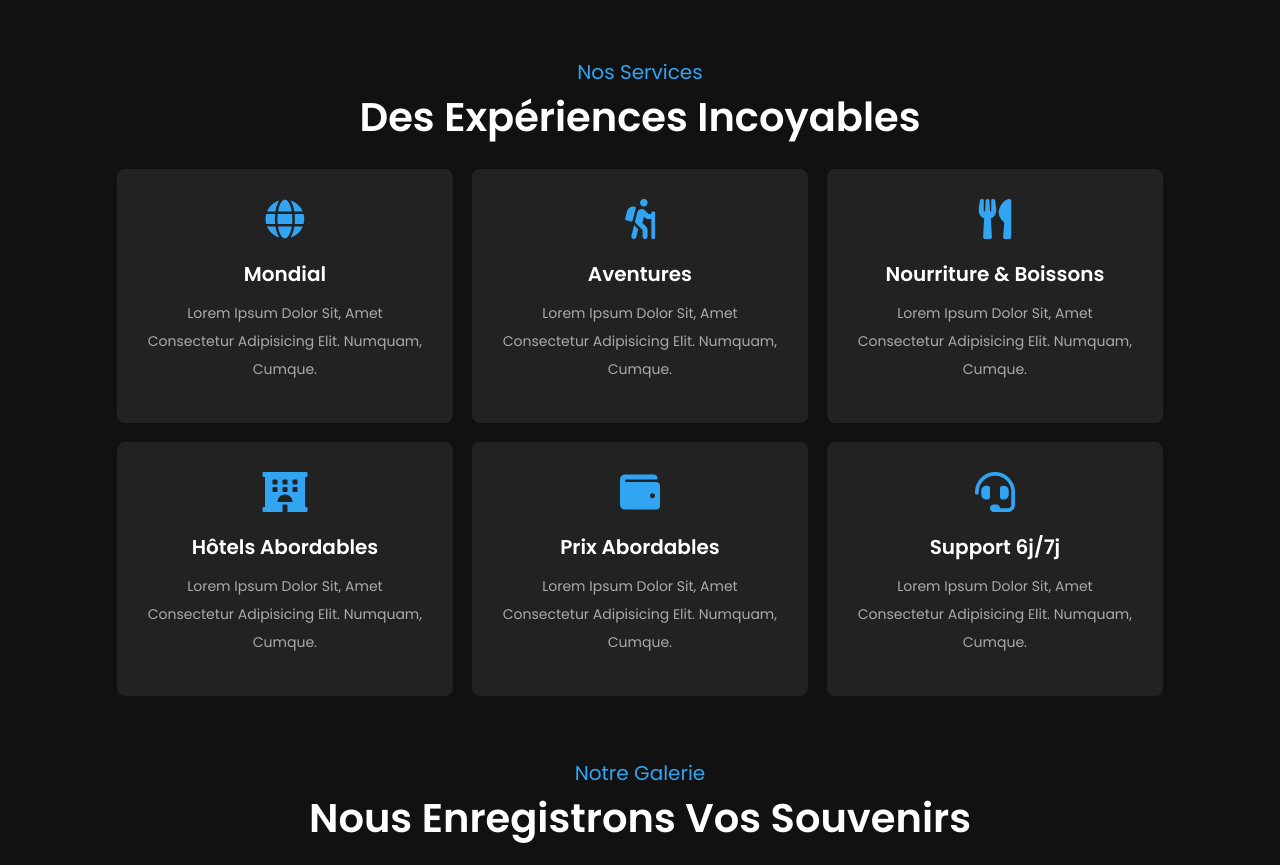
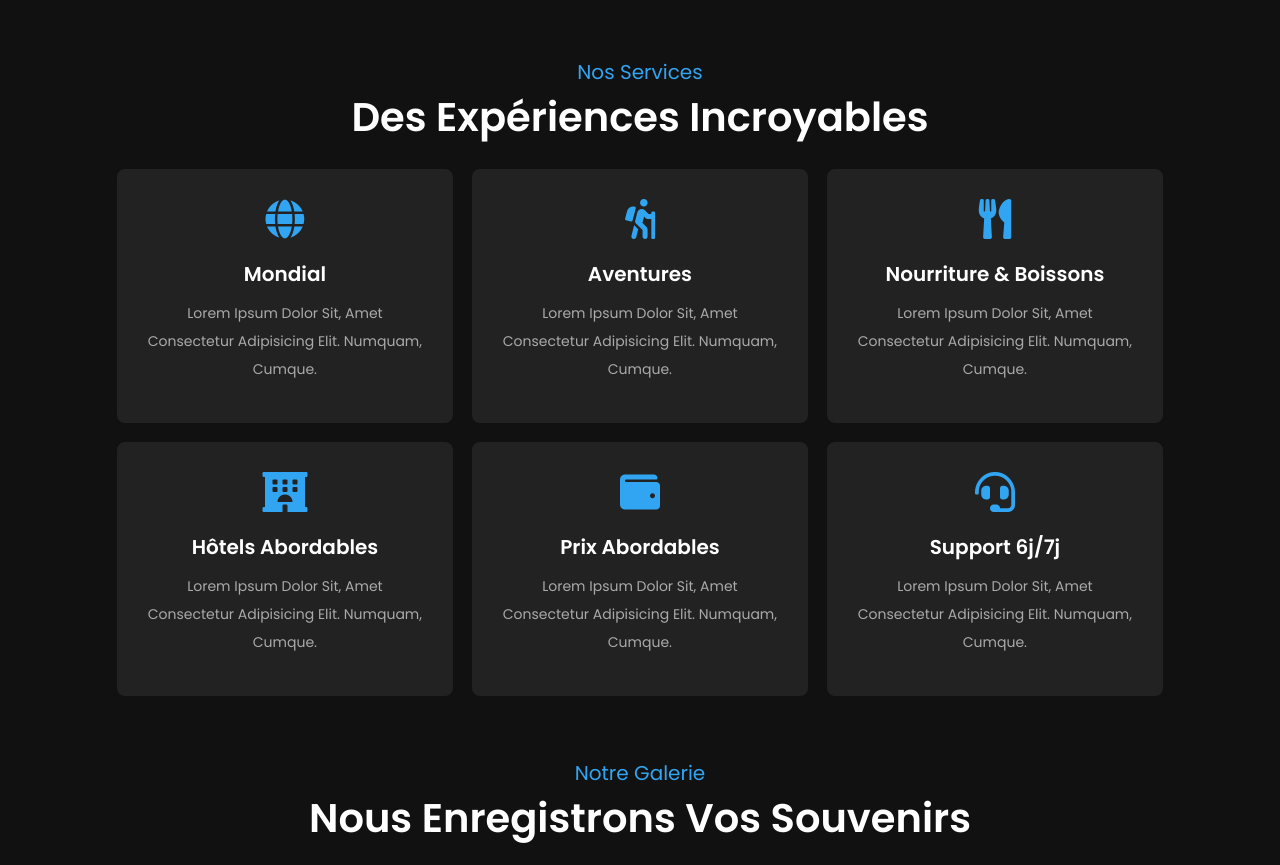
Before and after one commit to Oliive33/a.travel-agency, a plain HTML site: page index.html in a window 1280 px wide. Shown: the part 2829-3694 px from the top of the page. Drawn offline with nearby package versions, Linux system fonts and the light colour scheme.

Commit message:
modif text

```diff
--- a/index.html
+++ b/index.html
@@ -276,7 +276,7 @@
     <section class="services" id="services">
       <div class="heading">
         <span>nos services</span>
-        <h1>des expériences incoyables</h1>
+        <h1>des expériences incroyables</h1>
       </div>
 
       <div class="box-container">
```
